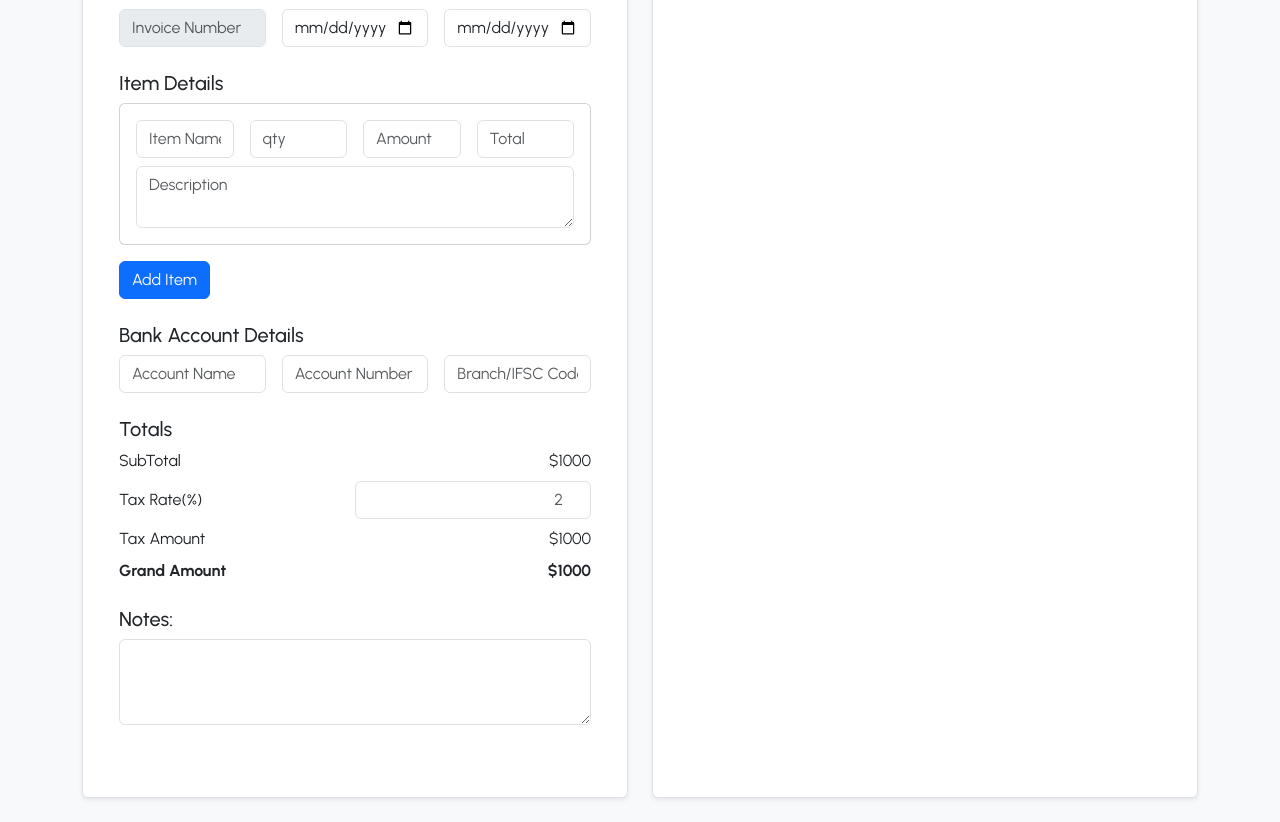
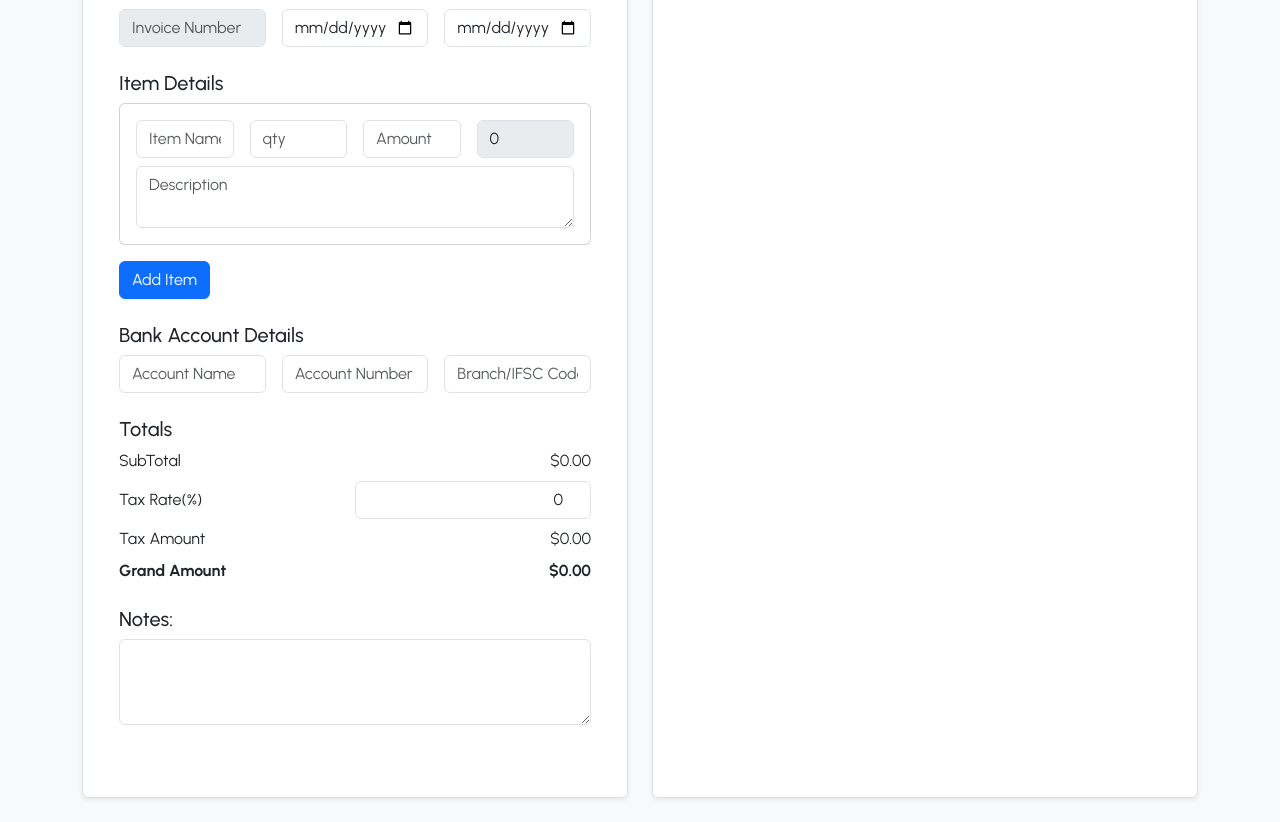
Before and after one commit to tharani-2006/Invoice-generator-application, a React (Vite) app in the folder client/: page /generate in a window 1280 px wide. Shown: the part 920-1742 px from the top of the page. Built offline with nearby package versions, Linux system fonts and the light colour scheme.

Commit message:
complete of creating the states for all parts

```diff
--- a/client/src/components/InvoiceForm.jsx
+++ b/client/src/components/InvoiceForm.jsx
@@ -35,6 +35,25 @@ const InvoiceForm = () => {
             skipping: {...prev.billing}
         }))
     }
+
+    const handleItemChange = (index,field,value) => {
+        const items = [...invoiceData.items]
+        items[index][field] = value;
+        if(field == "qty" || field == "amount"){
+            items[index].total = (items[index].qty || 0) * (items[index].amount || 0)
+        }
+        setInvoiceData((prev) => ({ ...prev, items}))
+    }
+
+    const calculateTotals = () => {
+        const subTotal = invoiceData.items.reduce((sum,item) => sum + (item.total || 0) , 0)
+        const taxRate = Number(invoiceData.tax || 0)
+        const taxAmount = (subTotal * taxRate) / 100
+        const grandTotal = subTotal + taxAmount
+        return { subTotal, taxAmount, grandTotal }
+    }
+
+    const { subTotal, taxAmount, grandTotal } = calculateTotals()
 
     return (
         <div className="invoiceform container py-4">
@@ -166,15 +185,35 @@ const InvoiceForm = () => {
                 <div className="row g-3">
                     <div className="col-md-4">
                         <label htmlFor="invoiceNumber" className="form-label">Invoice Number</label>
-                        <input type="text" disabled id='invoiceNumber' className='form-control' placeholder='Invoice Number' />
+                        <input
+                            type="text"
+                            disabled
+                            id='invoiceNumber'
+                            className='form-control'
+                            placeholder='Invoice Number'
+                            onChange={(e) => handleChange("invoice","number",e.target.value)}
+                            value={invoiceData.invoice.number}
+                        />
                     </div>
                     <div className="col-md-4">
                         <label htmlFor="invoiscDate" className="form-label">Invoice Date</label>
-                        <input type="date" className='form-control' id='invoiceDate' />
+                        <input
+                            type="date"
+                            className='form-control'
+                            id='invoiceDate'
+                            onChange={(e) => handleChange("invoice","date",e.target.value)}
+                            value={invoiceData.invoice.date}
+                        />
                     </div>
                     <div className="col-md-4">
                         <label htmlFor="invoiceDueDate" className="form-label">Invoice Due Date</label>
-                        <input type="date" className='form-control' id='invoiceDueDate' />
+                        <input
+                            type="date"
+                            className='form-control'
+                            id='invoiceDueDate'
+                            onChange={(e) => handleChange("invoice","dueDate",e.target.value)}
+                            value={invoiceData.invoice.dueDate}
+                        />
                     </div>
                 </div>
             </div>
@@ -186,20 +225,49 @@ const InvoiceForm = () => {
                     <div key={index} className="card p-3 md-3">
                         <div className="row g-3 mb-2">
                             <div className="col-md-3">
-                                <input type="text" className='form-control' placeholder='Item Name' />
+                                <input
+                                    type="text"
+                                    className='form-control'
+                                    placeholder='Item Name'
+                                    value={item.name}
+                                    onChange={(e) => handleChange(index,"name",e.target.value )}
+                                />
                             </div>
                             <div className="col-md-3">
-                                <input type="number" className="form-control" placeholder='qty' />
+                                <input
+                                    type="number"
+                                    className="form-control"
+                                    placeholder='qty'
+                                    value={item.qty}
+                                    onChange={(e) => handleChange(index,"qty",e.target.value )}
+                                />
                             </div>
                             <div className="col-md-3">
-                                <input type="number" placeholder='Amount' className='form-control' />
+                                <input
+                                    type="number"
+                                    placeholder='Amount'
+                                    className='form-control'
+                                    value={item.amount}
+                                    onChange={(e) => handleChange(index,"amount",e.target.value )}
+                                />
                             </div>
                             <div className="col-md-3">
-                                <input type="number" placeholder='Total' className='form-control' />
+                                <input
+                                    type="number"
+                                    placeholder='Total'
+                                    className='form-control'
+                                    value={item.total}
+                                    disabled
+                                 />
                             </div>
                         </div>
                         <div className="d-flex gap-2">
-                            <textarea placeholder='Description' className="form-control"></textarea>
+                            <textarea
+                                placeholder='Description'
+                                className="form-control"
+                                value={item.description}
+                                onChange={(e) => handleChange(index,"description",e.target.value )}
+                            ></textarea>
                             {invoiceData.items.length > 1 && (
                                 <button className="btn btn-outline-danger" type='button' onClick={() => deleteItem(index)}>
                                     <Trash2 size={18} />
@@ -216,13 +284,29 @@ const InvoiceForm = () => {
                 <h5>Bank Account Details</h5>
                 <div className="row g-3">
                     <div className="col-md-4">
-                        <input type="text" className='form-control' placeholder='Account Name' />
+                        <input
+                            type="text"
+                            className='form-control'
+                            placeholder='Account Name'
+                            value={invoiceData.account.name}
+                            onChange={(e) => handleChange("account","name",e.target.value )}
+                        />
                     </div>
                     <div className="col-md-4">
-                        <input type="text" className='form-control' placeholder='Account Number' />
+                        <input
+                            type="text"
+                            className='form-control'
+                            placeholder='Account Number'
+                            onChange={(e) => handleChange("account","number",e.target.value )}
+                        />
                     </div>
                     <div className="col-md-4">
-                        <input type="text" className='form-control' placeholder='Branch/IFSC Code' />
+                        <input
+                            type="text"
+                            className='form-control'
+                            placeholder='Branch/IFSC Code'
+                            onChange={(e) => handleChange("account","ifsccode",e.target.value )}
+                        />
                     </div>
                 </div>
             </div>
@@ -234,19 +318,28 @@ const InvoiceForm = () => {
                     <div className="w-100 w-md-50">
                         <div className="d-flex justify-content-between">
                             <span>SubTotal</span>
-                            <span>${1000.00}</span>
+                            <span>${subTotal.toFixed(2)}</span>
                         </div>
                         <div className="d-flex justify-content-between align-items-center my-2">
                             <label htmlFor="taxInput" className="me-2">Tax Rate(%)</label>
-                            <input type="number" name="" id="taxInput" className='form-control text-end w-50' placeholder='2' />
+                            <input
+                                type="number"
+                                name=""
+                                id="taxInput"
+                                className='form-control
+                                text-end w-50'
+                                placeholder='2'
+                                value={invoiceData.tax}
+                                onChange={(e) => setInvoiceData((prev) => ({...prev, tax: e.target.value }))} //
+                            />
                         </div>
                         <div className="d-flex justify-content-between">
                             <span>Tax Amount</span>
-                            <span>${1000.00}</span>
+                            <span>${taxAmount.toFixed(2)}</span>
                         </div>
                         <div className="d-flex justify-content-between mt-2 fw-bold">
                             <span>Grand Amount</span>
-                            <span>${1000.00}</span>
+                            <span>${grandTotal.toFixed(2)}</span>
                         </div>
                     </div>
                 </div>
@@ -255,7 +348,14 @@ const InvoiceForm = () => {
             {/* Notes */}
             <div className="mb-4">
                 <h5>Notes:</h5>
-                <textarea name="notes" className='form-control' rows={3} ></textarea>
+                <textarea
+                    name="notes"
+                    className='form-control'
+                    rows={3}
+                    value={invoiceData.notes}
+                    onChange={(e) => setInvoiceData((prev) => ({...prev, notes: e.target.value }))}
+                >
+                </textarea>
             </div>
         </div>
     )
```
